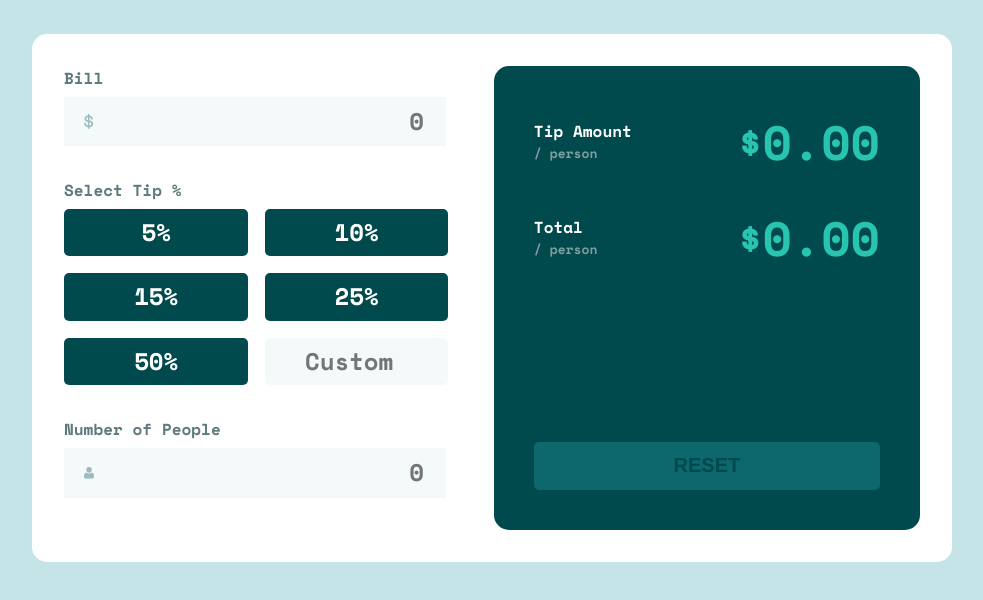
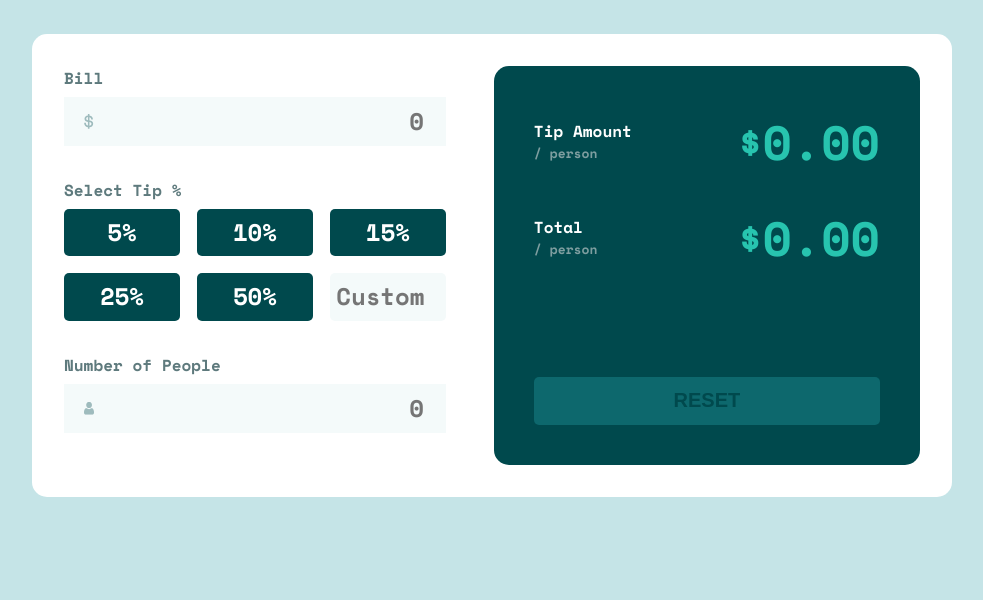
Before and after one commit to Minamakhlouf/FEM-Junior-Tip_Calculator, a plain HTML site: page index.html in a window 1280 px wide. Shown: the part 126-726 px from the top of the page, without its empty margins (148-1131 px from the left). Drawn offline with nearby package versions, Linux system fonts and the light colour scheme.

Commit message:
minor change to grid

```diff
--- a/style.css
+++ b/style.css
@@ -199,6 +199,9 @@ input:invalid {
         margin-bottom: 3.8rem;
         border-radius: .9375rem;
     }
+    .tip__container {
+        grid-template-columns: 1fr 1fr 1fr;
+    }
     .results__container, .data__container {
         width: 100%;
     }
```
